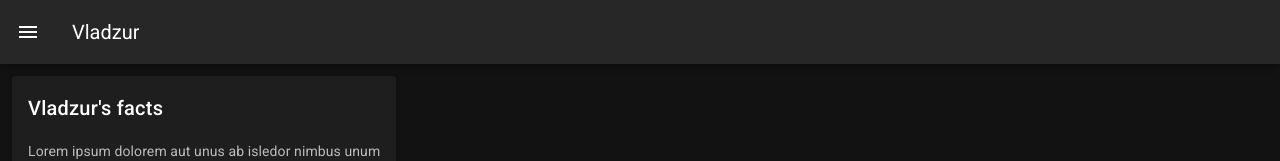
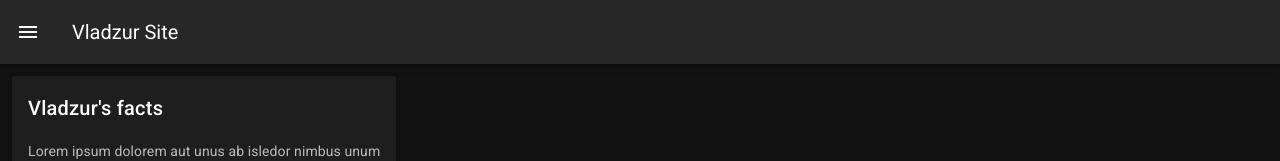
Before and after one commit to vladzur/vladzur-site, a Vue app: page / in a window 1280 px wide. Shown: the top 161 px of the page. Built offline with nearby package versions, Linux system fonts and the light colour scheme.

Commit message:
Site title

```diff
--- a/src/App.vue
+++ b/src/App.vue
@@ -73,7 +73,7 @@ export default {
       miniVariant: false,
       right: true,
       rightDrawer: false,
-      title: 'Vladzur'
+      title: 'Vladzur Site'
     }
   )
 }
```
